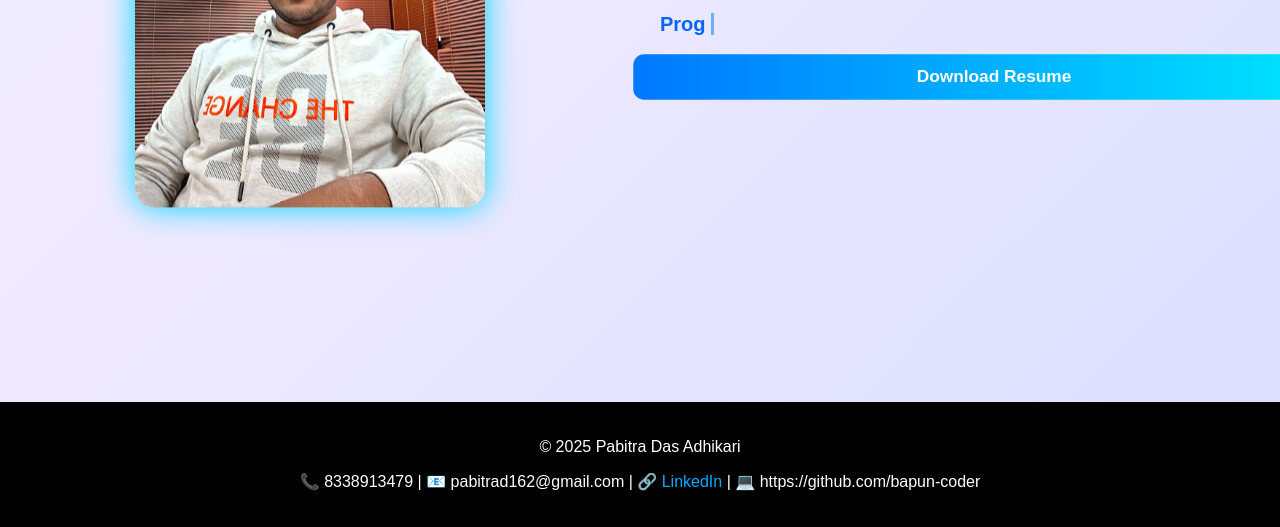
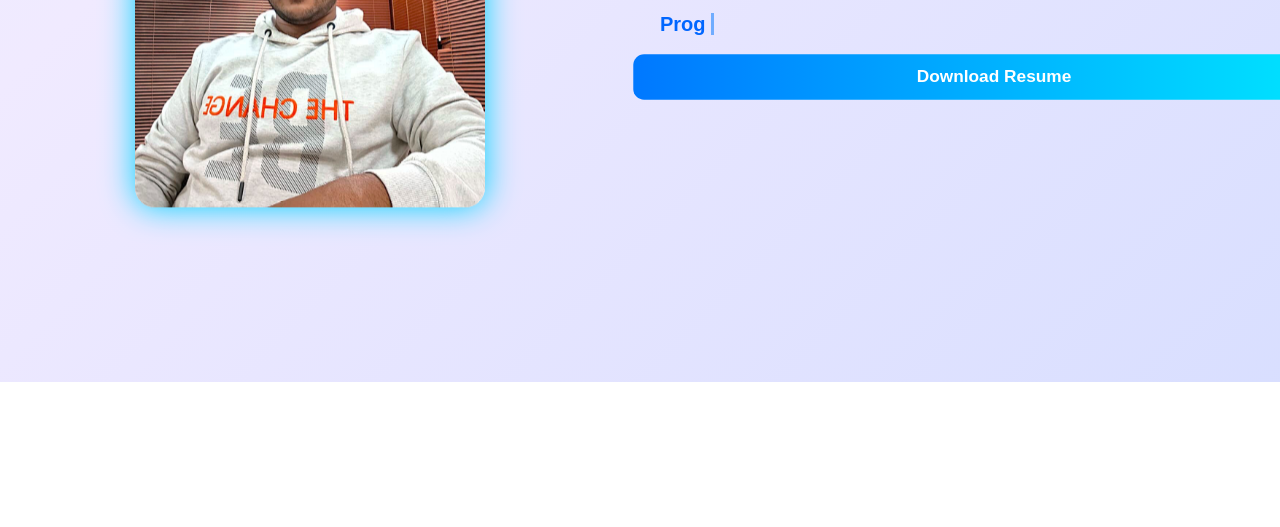
Before and after one commit to bapun-coder/bapunport, a plain HTML site: page index.html in a window 1280 px wide. Shown: the part 418-945 px from the top of the page. After the commit the page ends 800 px from the top, so only its background shows below. Drawn offline with Linux system fonts and the light colour scheme.

Commit message:
Update index.html

```diff
--- a/index.html
+++ b/index.html
@@ -176,13 +176,6 @@ printf("output : %s",b);
 return 0;
 }</code></pre>
 </section>
-    <footer>
-    <p>© 2025 Pabitra Das Adhikari</p>
-    <p>📞 8338913479 | 📧 pabitrad162@gmail.com
-    | 🔗 <a href="https://linkedin.com/in/pabitra-das-adhikari-22067929b">LinkedIn</a>
-    | 💻 https://github.com/bapun-coder</p>
-</footer>
-
 <!-- ================= JAVASCRIPT ================= -->
 <script>
 // 3-dot menu toggle
```
